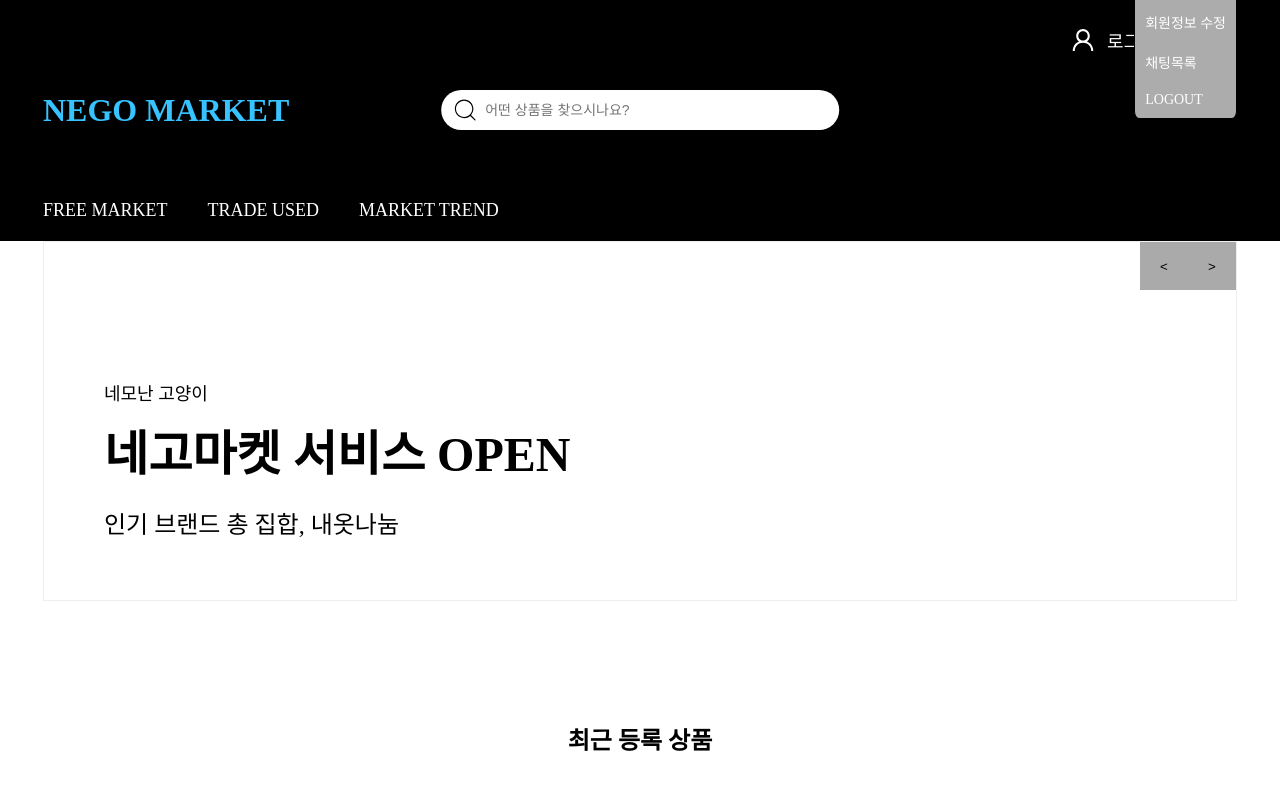
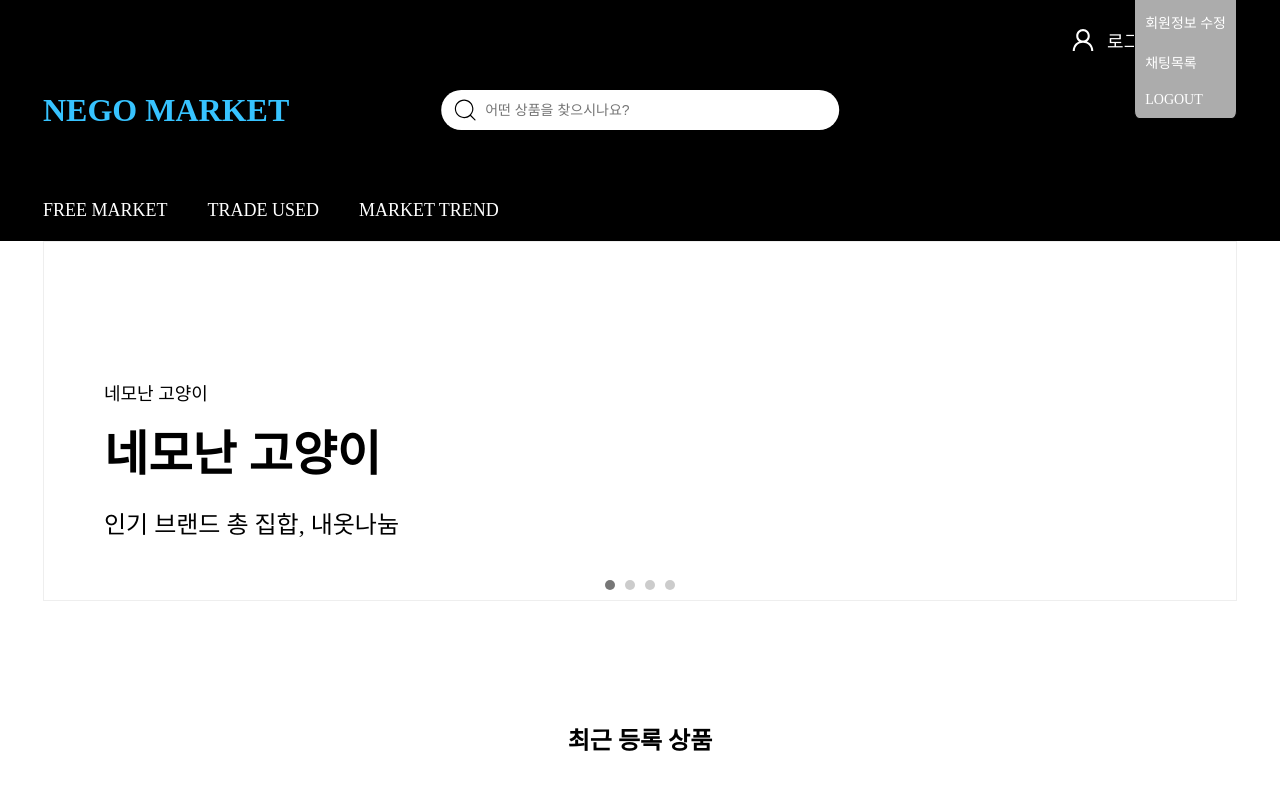
Before and after one commit to dlwnghd/React_FinalProject, a React (Create React App) app: page / in a window 1280 px wide. Shown: the top 794 px of the page. Built offline with nearby package versions, Linux system fonts and the light colour scheme; grey boxes are pictures that could not be loaded; a web font is replaced by a local one.

Commit message:
:sparkles: Feat : 메인 배너 Arrow슬라이더 -> Page슬라이더로 변경

```diff
--- /dev/null
+++ b/src/Pages/Main/Components/Banner/Components/Pagination.js
@@ -0,0 +1,56 @@
+import styled from 'styled-components'
+import productsMock from '../../../../../__mock__/Data/Product/product.data'
+import { FlexAlignCSS } from '../../../../../Styles/common'
+
+function Pagination({ currentIdx }) {
+	return (
+		<S.Wrapper>
+			{productsMock.slice(0, 4).map((prd, idx) => {
+				return (
+					<S.PaginationBox>
+						{currentIdx === idx ? (
+							<PaginationItems className="active"></PaginationItems>
+						) : (
+							<PaginationItems></PaginationItems>
+						)}
+					</S.PaginationBox>
+				)
+			})}
+		</S.Wrapper>
+	)
+}
+
+export default Pagination
+
+const Wrapper = styled.div`
+	position: absolute;
+	${FlexAlignCSS};
+	bottom: 1rem;
+	left: 50%;
+	transform: translateX(-50%);
+`
+
+const PaginationBox = styled.div`
+	margin-right: 1rem;
+
+	&:last-of-type {
+		margin-right: 0;
+	}
+
+	& > .active {
+		background: ${({ theme }) => theme.COLOR.common.gray[200]};
+	}
+`
+
+const PaginationItems = styled.div`
+	width: 1rem;
+	height: 1rem;
+	border-radius: 50%;
+	background: ${({ theme }) => theme.COLOR.common.gray[400]};
+`
+
+const S = {
+	Wrapper,
+	PaginationBox,
+	PaginationItems,
+}
--- a/src/Pages/Main/Components/Banner/MainBanner.js
+++ b/src/Pages/Main/Components/Banner/MainBanner.js
@@ -1,20 +1,60 @@
 import styled from 'styled-components'
 import { FlexAlignCSS } from '../../../../Styles/common'
+import productsMock from '../../../../__mock__/Data/Product/product.data'
+import Pagination from './Components/Pagination'
+import { useState } from 'react'
+import { useRef } from 'react'
+import { useEffect } from 'react'
 
 function MainBanner() {
+	const [currentIdx, setCurrentIdx] = useState(0)
+	const [startX, setStartX] = useState(0)
+	const [endX, setEndX] = useState(0)
+	const slider = useRef()
+
+	const onTouchStart = e => {
+		setStartX(e.touches[0].clientX)
+	}
+
+	const onTouchMove = e => {
+		setEndX(e.touches[0].clientX)
+	}
+
+	const onTouchEnd = () => {
+		const isMoved = endX - startX
+
+		if (isMoved > 100 && currentIdx > 0) {
+			setCurrentIdx(currentIdx - 1)
+		}
+
+		if (isMoved < -100 && currentIdx < productsMock.slice(0, 4).length - 1) {
+			setCurrentIdx(currentIdx + 1)
+		}
+	}
+
+	useEffect(() => {
+		slider.current.style.transform = `translateX(-${currentIdx}00%)`
+	}, [currentIdx])
+
 	return (
 		<S.Wrapper>
-			<S.SlideList>
-				<li>
-					<p>네모난 고양이</p>
-					<h2>네고마켓 서비스 OPEN</h2>
-					<p>인기 브랜드 총 집합, 내옷나눔</p>
-				</li>
+			<S.SlideList
+				ref={slider}
+				onTouchStart={onTouchStart}
+				onTouchMove={onTouchMove}
+				onTouchEnd={onTouchEnd}
+			>
+				{productsMock.slice(0, 4).map((bnr, idx) => {
+					return (
+						<li key={idx}>
+							<p>네모난 고양이</p>
+							<h2>{bnr.title}</h2>
+							<p>인기 브랜드 총 집합, 내옷나눔</p>
+						</li>
+					)
+				})}
 			</S.SlideList>
-			<S.ButtonBox>
-				<button>&lt;</button>
-				<button>&gt;</button>
-			</S.ButtonBox>
+			<Pagination currentIdx={currentIdx} />
 		</S.Wrapper>
 	)
 }
@@ -30,6 +70,7 @@ const Wrapper = styled.section`
 `
 
 const SlideList = styled.ul`
+	transition: 0.5s ease-in-out;
 	${FlexAlignCSS}
 	height: 100%;
 
@@ -41,11 +82,7 @@ const SlideList = styled.ul`
 		width: 100%;
 		height: 100%;
 		padding: 6rem;
-		/* background: red; */
 
-		& > * {
-			/* background: blue; */
-		}
 		& > h2 {
 			font-family: ${({ theme }) => theme.FONT_WEIGHT.bold};
 			margin: 1rem 0 2rem;
@@ -53,22 +90,7 @@ const SlideList = styled.ul`
 	}
 `
 
-const ButtonBox = styled.div`
-	position: absolute;
-	top: 0;
-	right: 0;
-
-	& > button {
-		cursor: pointer;
-		width: 4.8rem;
-		height: 4.8rem;
-		border: none;
-		background: ${({ theme }) => theme.COLOR.common.gray[300]};
-	}
-`
-
 const S = {
 	Wrapper,
 	SlideList,
-	ButtonBox,
 }
--- a/src/Pages/Main/Components/Banner/RecentBanner.js
+++ b/src/Pages/Main/Components/Banner/RecentBanner.js
@@ -16,7 +16,6 @@ function RecentBanner() {
 	const nextSlide = () => {
 		if (currentX < productsMock.slice(0, 4).length - 1) {
 			setCurrentX(currentX + 1)
-			console.log(currentX)
 		}
 	}
 
```
